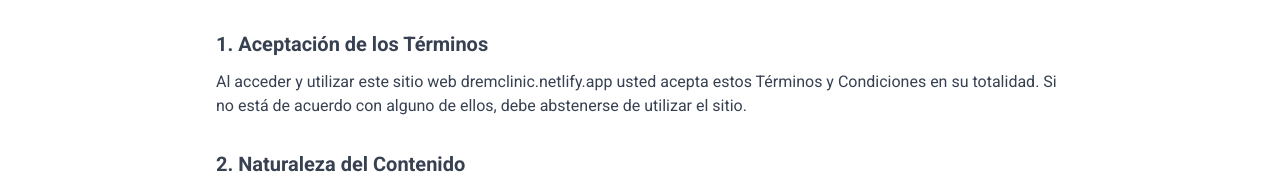
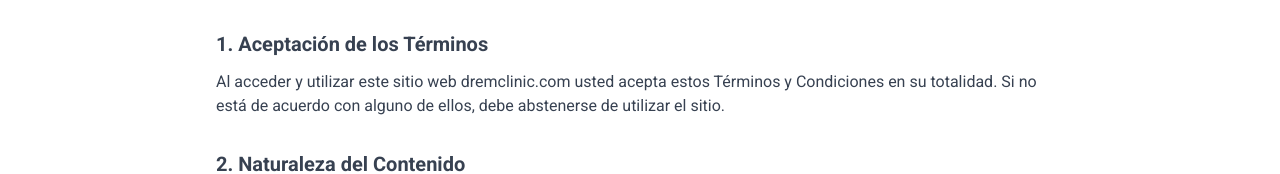
Before and after one commit to JCOMPRR/drempage, a React (Vite) app: page /terminosycondiciones in a window 1280 px wide. Shown: the part 194-368 px from the top of the page. Built offline with nearby package versions, Linux system fonts and the light colour scheme; a web font is replaced by a local one.

Commit message:
Cambio de dominio en terminos y condiciones

```diff
--- a/src/pages/TerminosyCondiciones.jsx
+++ b/src/pages/TerminosyCondiciones.jsx
@@ -13,7 +13,7 @@ export default function Terminos() {
               1. Aceptación de los Términos
             </h2>
             <p>
-              Al acceder y utilizar este sitio web dremclinic.netlify.app usted
+              Al acceder y utilizar este sitio web dremclinic.com usted
               acepta estos Términos y Condiciones en su totalidad. Si no está de
               acuerdo con alguno de ellos, debe abstenerse de utilizar el sitio.
             </p>
```
